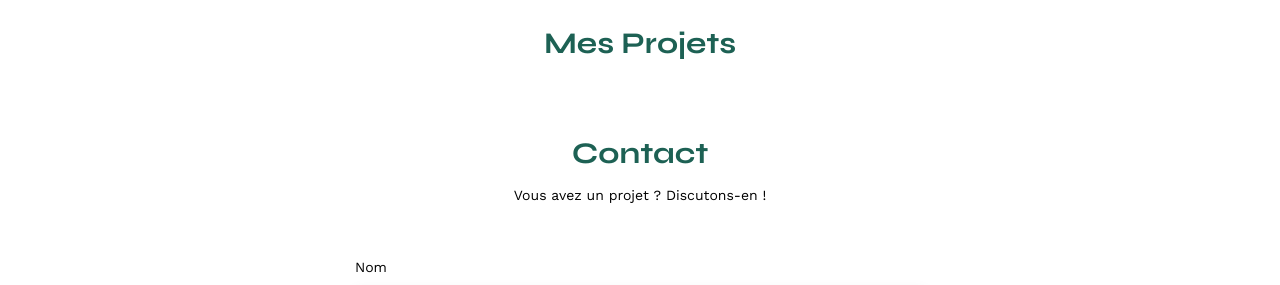
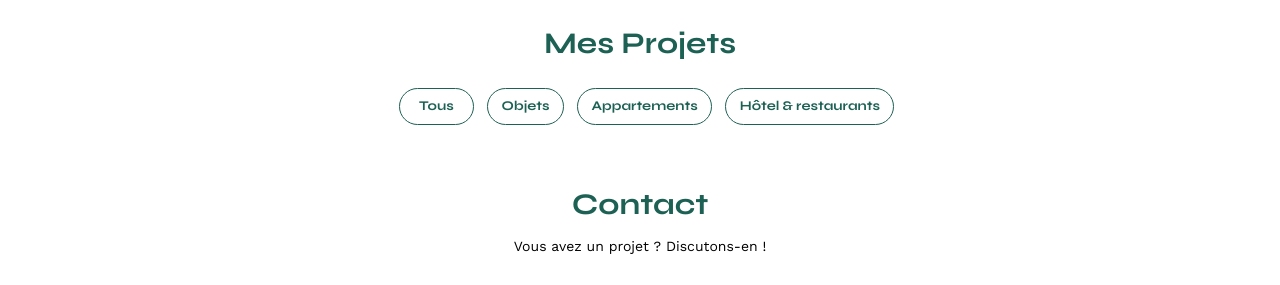
Before and after one commit to PesoPueblo/Projet-3-Site-Dynamique-Architecte, a plain HTML site: page FrontEnd/index.html in a window 1280 px wide. Shown: the part 507-792 px from the top of the page. Drawn offline with nearby package versions, Linux system fonts and the light colour scheme; no server answers.

Commit message:
creation boutons filtres html et css

```diff
--- a/FrontEnd/assets/style.css
+++ b/FrontEnd/assets/style.css
@@ -185,3 +185,30 @@ footer nav ul {
 	justify-content: flex-end;
 	margin: 2em
 }
+#filtres
+{
+	display: flex;
+	justify-content: center;
+	margin-bottom: 1em;
+}
+button
+{
+	font-family: 'Syne';
+display: flex;
+justify-content: center;
+align-items: center;
+color: #1D6154;
+border: 1px solid #1D6154;
+border-radius: 60px;
+background-color: unset;
+margin-left: 1em;
+padding: 1em;
+height: 37px;
+min-width: 75px;
+
+}
+button:active
+{
+	color: white;
+	background-color:#1D6154;
+}
--- a/FrontEnd/index.html
+++ b/FrontEnd/index.html
@@ -37,6 +37,12 @@
 	</section>
 	<section id="portfolio">
 		<h2>Mes Projets</h2>
+		<div id="filtres">
+			<button type="button">Tous</button>
+			<button type="button">Objets</button>
+			<button type="button">Appartements</button>
+			<button type="button">Hôtel & restaurants</button>
+		</div>
 		<div class="gallery">
 
 		</div>
```
